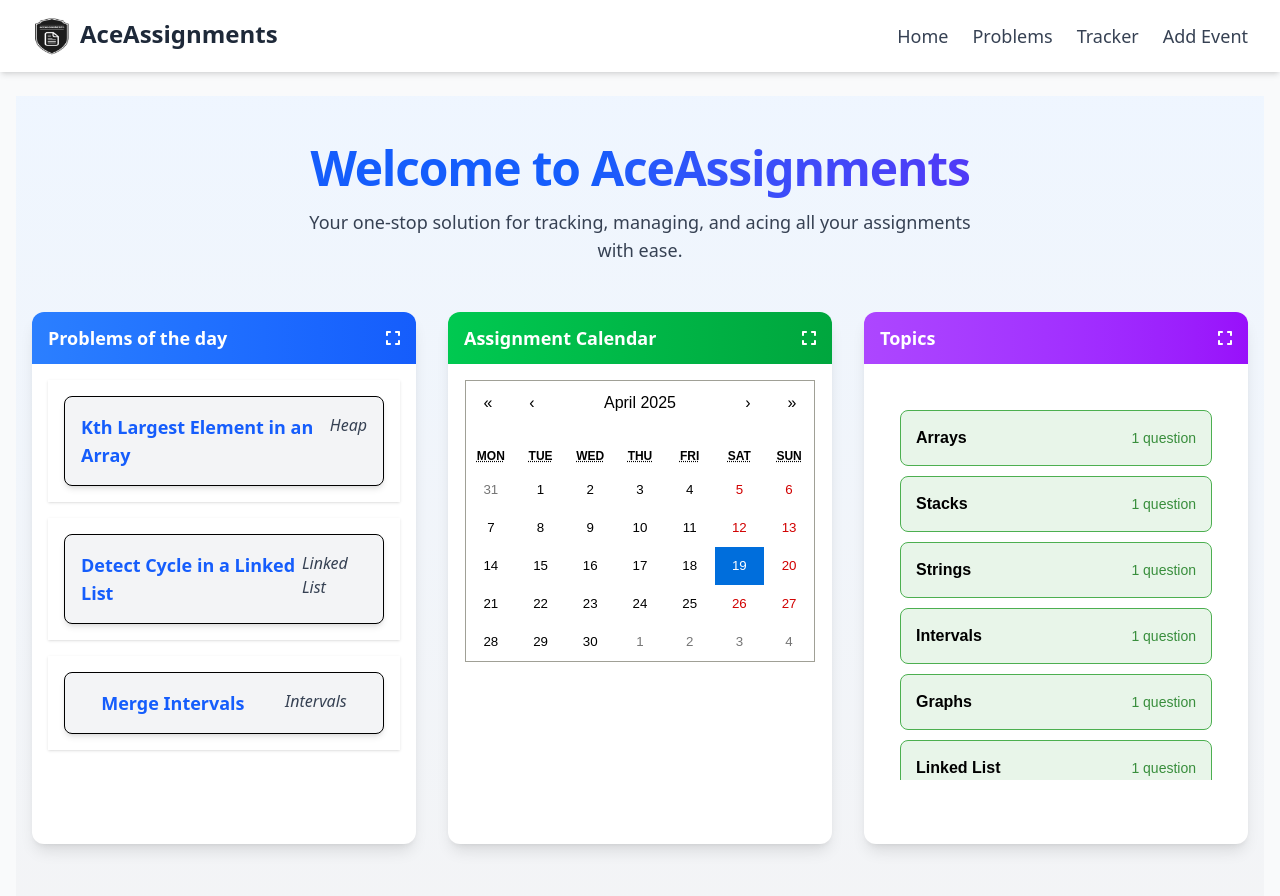
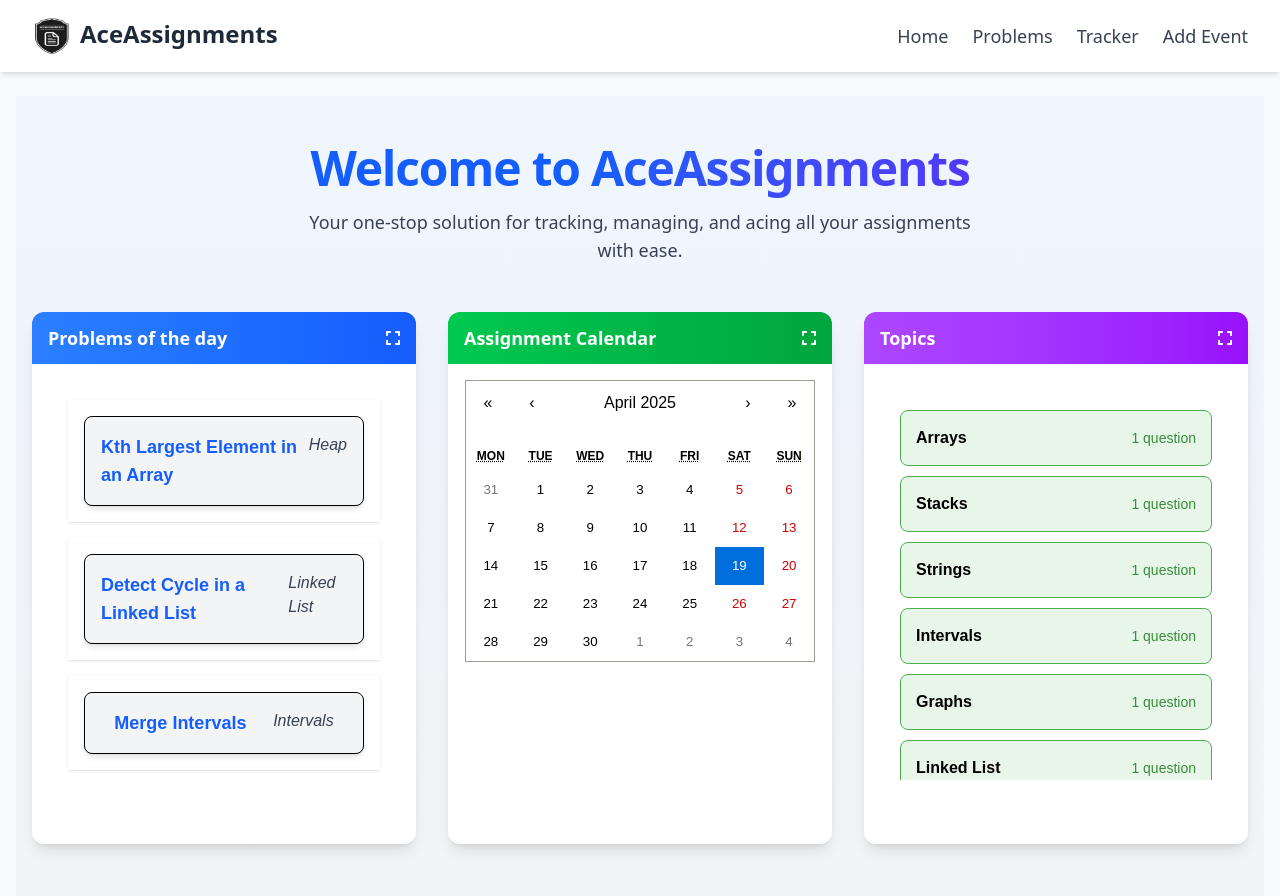
Before and after one commit to m0y0nk/AceAssignments, a React (Vite) app: page / in a window 1280 px wide. Shown: the top 896 px of the page. Built offline with nearby package versions, Linux system fonts and the light colour scheme; no server answers.

Commit message:
Update RandomProblem.jsx

```diff
--- a/src/components/landingPage/RandomProblem.jsx
+++ b/src/components/landingPage/RandomProblem.jsx
@@ -12,7 +12,7 @@ export default function RandomProblem() {
   };
 
   return (
-    <div className="max-h-64 space-y-4">
+    <div className="max-h-64 space-y-4"  style={{ padding: "20px", fontFamily: "Arial, sans-serif", maxHeight: "400px", overflowY: "auto" }}>
       {infoMessage && (
         <div className="p-3 bg-blue-100 text-blue-800 rounded-lg shadow-sm">
           {infoMessage}
```
